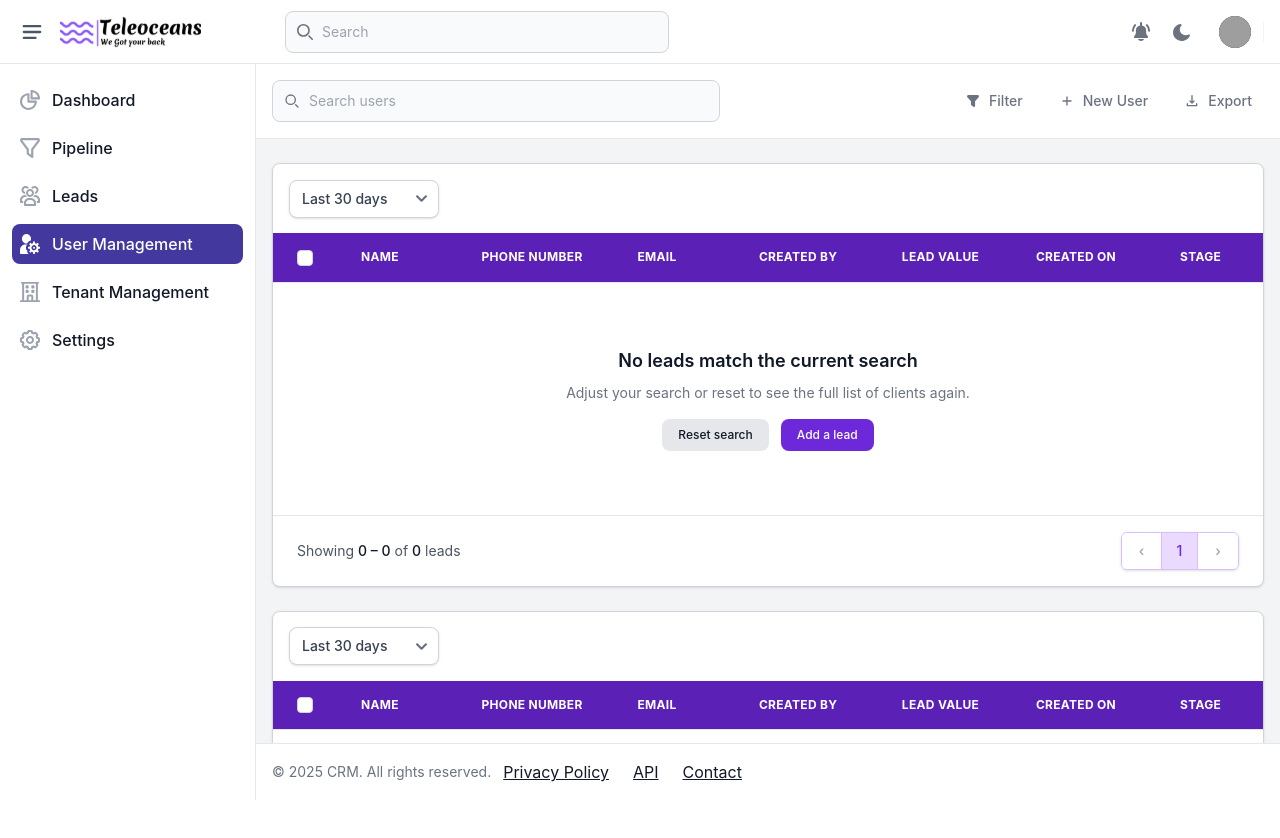
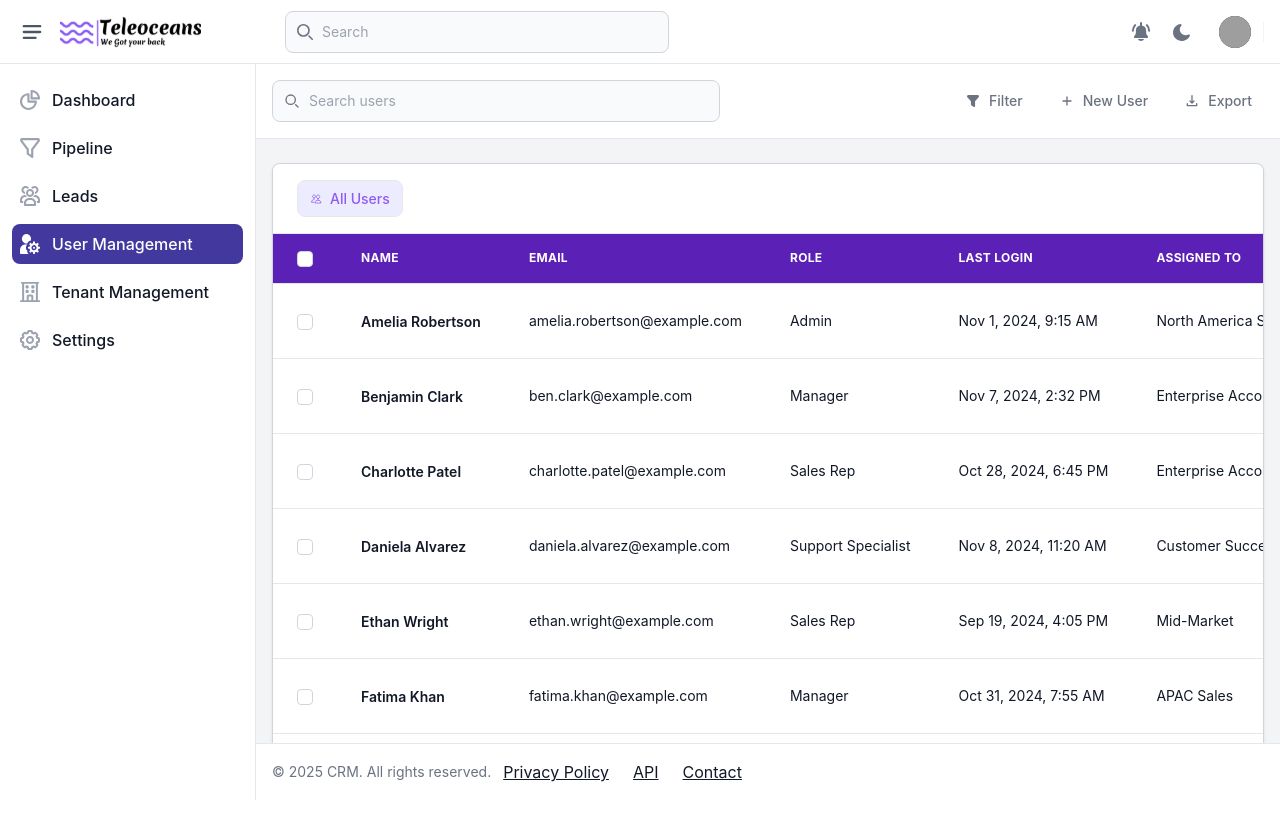
Before and after one commit to teleoceans/TM-custom-crm-FE, a Vue app: page /user-management in a window 1280 px wide. Shown: the top 838 px of the page. Before the commit the page ends 800 px from the top, so only its background shows below. Built offline with nearby package versions, Linux system fonts and the light colour scheme.

Commit message:
feat: enhance LeadsTableCard component with improved slot support, dynamic filtering, and customizable columns

```diff
--- a/src/components/leads/LeadsTableCard.vue
+++ b/src/components/leads/LeadsTableCard.vue
@@ -4,17 +4,20 @@
     :border="false"
     padding="none"
   >
-    <div class="leads-table-controls">
-      <label for="leads-date-filter" class="sr-only"
-        >Filter by date range</label
-      >
+    <template v-if="$slots.header" #header>
+      <slot name="header" />
+    </template>
+    <div v-if="enableDateFilter" class="table-card-controls">
+      <label :for="`${idPrefix}-date-filter`" class="sr-only">
+        Filter by date range
+      </label>
       <select
-        id="leads-date-filter"
+        :id="`${idPrefix}-date-filter`"
         v-model="dateFilter"
         class="w-full rounded-lg border border-gray-300 bg-white px-3 py-2 text-sm font-medium text-gray-700 shadow-sm transition focus:border-primary-500 focus:outline-none focus:ring-2 focus:ring-primary-100 dark:border-gray-600 dark:bg-gray-800 dark:text-gray-200 dark:focus:border-primary-400 dark:focus:ring-primary-900"
       >
         <option
-          v-for="option in dateFilterOptions"
+          v-for="option in availableDateFilterOptions"
           :key="option.value"
           :value="option.value"
         >
@@ -28,7 +31,7 @@
           <tr
             class="bg-primary-800 text-left text-xs font-semibold uppercase tracking-wide text-white"
           >
-            <th class="w-14 px-6 py-4 whitespace-nowrap">
+            <th v-if="selectable" class="w-14 px-6 py-4 whitespace-nowrap">
               <input
                 ref="selectAllCheckbox"
                 type="checkbox"
@@ -36,101 +39,87 @@
                 class="h-4 w-4 rounded border-gray-300 text-primary-600 focus:ring-primary-500"
                 @change="toggleSelectAll($event.target.checked)"
               />
-              <span class="sr-only">Select all leads</span>
+              <span class="sr-only">Select all {{ resourceNamePlural }}</span>
             </th>
-            <th class="w-56 px-6 py-4 whitespace-nowrap">Name</th>
-            <th class="w-44 px-6 py-4 whitespace-nowrap">Phone Number</th>
-            <th class="w-56 px-6 py-4 whitespace-nowrap">Email</th>
-            <th class="w-48 px-6 py-4 whitespace-nowrap">Created By</th>
-            <th class="w-40 px-6 py-4 whitespace-nowrap">Lead Value</th>
-            <th class="w-48 px-6 py-4 whitespace-nowrap">Created On</th>
-            <th class="w-40 px-6 py-4 whitespace-nowrap">Stage</th>
+            <th
+              v-for="column in resolvedColumns"
+              :key="column.key"
+              :class="['px-6 py-4 whitespace-nowrap', column.headerClass]"
+            >
+              <slot :name="`header-${column.key}`" :column="column">
+                {{ column.label }}
+              </slot>
+            </th>
           </tr>
         </thead>
         <tbody
           class="divide-y divide-gray-200 bg-white dark:divide-white dark:bg-gray-800"
         >
           <tr
-            v-for="lead in paginatedLeads"
-            :key="lead.id"
+            v-for="item in paginatedItems"
+            :key="item[rowIdKey]"
             class="cursor-pointer transition hover:bg-gray-50 dark:hover:bg-gray-800"
-            @click="handleViewLead(lead.id)"
+            :class="{ 'cursor-default': !rowClickable }"
+            @click="handleViewItem(item[rowIdKey])"
           >
-            <td class="px-6 py-4 whitespace-nowrap">
+            <td v-if="selectable" class="px-6 py-4 whitespace-nowrap">
               <input
-                :id="`select-lead-${lead.id}`"
-                v-model="selectedLeadIds"
+                :id="`${idPrefix}-select-${item[rowIdKey]}`"
+                v-model="selectedRowIds"
                 type="checkbox"
-                :value="lead.id"
+                :value="item[rowIdKey]"
                 class="h-4 w-4 rounded border-gray-300 text-primary-600 focus:ring-primary-500"
                 @click.stop
               />
-              <span class="sr-only">Select {{ lead.name }}</span>
-            </td>
-            <td class="px-6 py-4 whitespace-nowrap">
-              <span
-                class="font-semibold text-gray-900 text-sm dark:text-gray-100"
-                >{{ lead.name }}</span
-              >
+              <span class="sr-only">Select {{ itemLabel(item) }}</span>
             </td>
             <td
-              class="px-6 py-4 whitespace-nowrap text-sm text-gray-900 dark:text-gray-100"
+              v-for="column in resolvedColumns"
+              :key="column.key"
+              :class="['px-6 py-4 whitespace-nowrap', column.cellClass]"
             >
-              {{ lead.phone }}
-            </td>
-            <td
-              class="px-6 py-4 whitespace-nowrap text-sm text-gray-900 dark:text-gray-100"
-            >
-              {{ lead.email }}
-            </td>
-            <td class="px-6 py-4 whitespace-nowrap">
-              <span
-                class="font-medium text-gray-900 text-sm dark:text-gray-100"
-                >{{ lead.createdBy }}</span
+              <slot
+                :name="`cell-${column.key}`"
+                :item="item"
+                :value="resolveCellValue(column, item)"
               >
-            </td>
-            <td
-              class="px-6 py-4 whitespace-nowrap text-sm font-medium text-gray-900 dark:text-gray-100"
-            >
-              {{ formatCurrency(lead.leadValue) }}
-            </td>
-            <td
-              class="px-6 py-4 whitespace-nowrap text-sm text-gray-900 dark:text-gray-100"
-            >
-              {{ formatDate(lead.createdOn) }}
-            </td>
-            <td class="px-6 py-4 whitespace-nowrap">
-              <span
-                class="inline-flex items-center rounded-full px-3 py-1 text-xs font-semibold"
-                :class="stageClass(lead.stage)"
-              >
-                {{ lead.stage }}
-              </span>
+                <CardChip
+                  v-if="column.badge"
+                  :custom-class="resolveBadgeClass(column, item)"
+                >
+                  {{ resolveCellValue(column, item) }}
+                </CardChip>
+                <span v-else-if="column.textClass" :class="column.textClass">
+                  {{ resolveCellValue(column, item) }}
+                </span>
+                <span v-else :class="column.valueClass">
+                  {{ resolveCellValue(column, item) }}
+                </span>
+              </slot>
             </td>
           </tr>
-          <tr v-if="paginatedLeads.length === 0">
+          <tr v-if="paginatedItems.length === 0">
             <td
-              colspan="8"
+              :colspan="resolvedColumns.length + (selectable ? 1 : 0)"
               class="px-6 py-16 text-center text-sm text-gray-500 dark:text-gray-400"
             >
               <div class="mx-auto max-w-md space-y-2">
                 <p
                   class="text-lg font-semibold text-gray-900 dark:text-gray-100"
                 >
-                  No leads match the current search
+                  {{ emptyState.title }}
                 </p>
-                <p>
-                  Adjust your search or reset to see the full list of clients
-                  again.
-                </p>
+                <p>{{ emptyState.description }}</p>
                 <div class="flex justify-center gap-3 pt-2">
                   <Button
                     variant="secondary"
                     size="sm"
                     @click="handleResetSearch"
-                    >Reset search</Button
+                    >{{ emptyState.resetLabel }}</Button
                   >
-                  <Button size="sm" @click="handleAddLead">Add a lead</Button>
+                  <Button size="sm" @click="handleAddItem">{{
+                    emptyState.primaryActionLabel
+                  }}</Button>
                 </div>
               </div>
             </td>
@@ -151,7 +140,7 @@
         <span class="font-medium text-gray-900 dark:text-gray-100">{{
           totalRecords
         }}</span>
-        leads
+        {{ resourceNamePlural }}
       </p>
       <nav
         class="flex items-center divide-x divide-primary-200 overflow-hidden rounded-md border border-primary-200 text-sm font-medium shadow-sm dark:divide-primary-800 dark:border-primary-800"
@@ -198,6 +187,9 @@
         </button>
       </nav>
     </div>
+    <template v-if="$slots.footer" #footer>
+      <slot name="footer" />
+    </template>
   </Card>
 </template>
 
@@ -205,30 +197,172 @@
 import { computed, ref, watch } from "vue";
 import Button from "../common/Button.vue";
 import Card from "../common/Card.vue";
+import CardChip from "../common/CardChip.vue";
 
 const stageStyles = {
-  "New lead": "bg-blue-100 text-blue-700",
-  "Contacted lead": "bg-yellow-100 text-yellow-700",
-  "Lost lead": "bg-red-100 text-red-700",
-  "Won lead": "bg-green-100 text-green-700",
-  Completed: "bg-green-200 text-green-800",
+  "New lead": "card-chip--primary",
+  "Contacted lead": "card-chip--warning",
+  "Lost lead": "card-chip--danger",
+  "Won lead": "card-chip--success",
+  Completed: "card-chip--success",
 };
+
+function defaultStageClass(stage) {
+  return stageStyles[stage] ?? "card-chip--neutral";
+}
+
+function formatDate(value) {
+  if (!value) return "";
+
+  return new Intl.DateTimeFormat("en-US", {
+    month: "short",
+    day: "numeric",
+    year: "numeric",
+  }).format(new Date(value));
+}
+
+function formatCurrency(value) {
+  if (value == null) return "";
+
+  return new Intl.NumberFormat("en-US", {
+    style: "currency",
+    currency: "USD",
+    maximumFractionDigits: 0,
+  }).format(value);
+}
+
+const defaultColumns = [
+  {
+    key: "name",
+    label: "Name",
+    headerClass: "w-56",
+    cellClass: "",
+    textClass: "font-semibold text-gray-900 text-sm dark:text-gray-100",
+  },
+  {
+    key: "phone",
+    label: "Phone Number",
+    headerClass: "w-44",
+    cellClass: "text-sm text-gray-900 dark:text-gray-100",
+  },
+  {
+    key: "email",
+    label: "Email",
+    headerClass: "w-56",
+    cellClass: "text-sm text-gray-900 dark:text-gray-100",
+  },
+  {
+    key: "createdBy",
+    label: "Created By",
+    headerClass: "w-48",
+    cellClass: "",
+    textClass: "font-medium text-gray-900 text-sm dark:text-gray-100",
+  },
+  {
+    key: "leadValue",
+    label: "Lead Value",
+    headerClass: "w-40",
+    cellClass: "text-sm font-medium text-gray-900 dark:text-gray-100",
+    formatter: (value) => formatCurrency(value),
+  },
+  {
+    key: "createdOn",
+    label: "Created On",
+    headerClass: "w-48",
+    cellClass: "text-sm text-gray-900 dark:text-gray-100",
+    formatter: (value) => formatDate(value),
+  },
+  {
+    key: "stage",
+    label: "Stage",
+    headerClass: "w-40",
+    cellClass: "",
+    badge: true,
+    badgeClass: (item) => defaultStageClass(item.stage),
+  },
+];
 
 const props = defineProps({
   leads: {
     type: Array,
     default: () => [],
   },
+  items: {
+    type: Array,
+    default: null,
+  },
   searchTerm: {
     type: String,
     default: "",
   },
+  columns: {
+    type: Array,
+    default: () => [],
+  },
+  searchFields: {
+    type: Array,
+    default: () => ["name", "phone", "email", "createdBy"],
+  },
+  resourceName: {
+    type: String,
+    default: "lead",
+  },
+  resourceNamePlural: {
+    type: String,
+    default: "leads",
+  },
+  selectable: {
+    type: Boolean,
+    default: true,
+  },
+  rowClickable: {
+    type: Boolean,
+    default: true,
+  },
+  rowIdKey: {
+    type: String,
+    default: "id",
+  },
+  enableDateFilter: {
+    type: Boolean,
+    default: true,
+  },
+  dateField: {
+    type: String,
+    default: "createdOn",
+  },
+  customDateFilterOptions: {
+    type: Array,
+    default: () => null,
+  },
+  emptyState: {
+    type: Object,
+    default: () => ({
+      title: "No results match the current search",
+      description: "Adjust your search or reset to see the full list again.",
+      resetLabel: "Reset search",
+      primaryActionLabel: "Add a new record",
+    }),
+  },
+  pageSize: {
+    type: Number,
+    default: 10,
+  },
 });
 
-const emit = defineEmits(["reset-search", "add-lead", "view-lead"]);
+const emit = defineEmits([
+  "reset-search",
+  "add-lead",
+  "view-lead",
+  "reset",
+  "add-item",
+  "view-item",
+]);
+
+const idPrefix = `table-card-${Math.random().toString(36).slice(2, 9)}`;
 
 const dateFilter = ref("last-30-days");
-const dateFilterOptions = [
+const defaultDateFilterOptions = [
   { value: "last-7-days", label: "Last 7 days" },
   { value: "last-30-days", label: "Last 30 days" },
   { value: "last-90-days", label: "Last 90 days" },
@@ -236,15 +370,34 @@ const dateFilterOptions = [
   { value: "all", label: "All time" },
 ];
 
-const selectedLeadIds = ref([]);
-const pageSize = 10;
+const availableDateFilterOptions = computed(
+  () => props.customDateFilterOptions ?? defaultDateFilterOptions
+);
+
+const selectedRowIds = ref([]);
 const currentPage = ref(1);
 const selectAllCheckbox = ref(null);
 
-const stageClass = (stage) => stageStyles[stage] ?? "bg-gray-100 text-gray-600";
+const resolvedColumns = computed(() => {
+  const sourceColumns =
+    props.columns.length > 0 ? props.columns : defaultColumns;
+
+  return sourceColumns.map((column) => ({
+    headerClass: "",
+    cellClass: "",
+    textClass: "",
+    valueClass: "",
+    formatter: undefined,
+    badge: false,
+    badgeClass: () => "",
+    ...column,
+  }));
+});
+
+const rows = computed(() => props.items ?? props.leads);
 
 const isWithinRange = (dateString, filter) => {
-  if (filter === "all") return true;
+  if (filter === "all" || !dateString) return true;
 
   const targetDate = new Date(dateString);
   const today = new Date();
@@ -268,41 +421,45 @@ const isWithinRange = (dateString, filter) => {
   }
 };
 
-const filteredLeads = computed(() => {
+const filteredItems = computed(() => {
   const term = props.searchTerm.trim().toLowerCase();
   const range = dateFilter.value;
+  const shouldFilterByDate = props.enableDateFilter && Boolean(props.dateField);
 
-  return props.leads.filter((lead) => {
+  return rows.value.filter((item) => {
     const matchesTerm =
       !term ||
-      [lead.name, lead.phone, lead.email, lead.createdBy]
+      props.searchFields
+        .map((field) => item[field])
         .filter(Boolean)
-        .some((field) => field.toLowerCase().includes(term));
+        .some((field) => String(field).toLowerCase().includes(term));
 
-    const matchesDate = isWithinRange(lead.createdOn, range);
+    const matchesDate = shouldFilterByDate
+      ? isWithinRange(item[props.dateField], range)
+      : true;
 
     return matchesTerm && matchesDate;
   });
 });
 
-const totalRecords = computed(() => filteredLeads.value.length);
+const totalRecords = computed(() => filteredItems.value.length);
 
 const totalPages = computed(() =>
-  Math.max(1, Math.ceil(totalRecords.value / pageSize))
+  Math.max(1, Math.ceil(totalRecords.value / props.pageSize))
 );
 
-const paginatedLeads = computed(() => {
-  const start = (currentPage.value - 1) * pageSize;
-  return filteredLeads.value.slice(start, start + pageSize);
+const paginatedItems = computed(() => {
+  const start = (currentPage.value - 1) * props.pageSize;
+  return filteredItems.value.slice(start, start + props.pageSize);
 });
 
 const showingRange = computed(() => {
-  if (filteredLeads.value.length === 0) {
+  if (filteredItems.value.length === 0) {
     return "0 – 0";
   }
 
-  const start = (currentPage.value - 1) * pageSize + 1;
-  const end = Math.min(start + pageSize - 1, filteredLeads.value.length);
+  const start = (currentPage.value - 1) * props.pageSize + 1;
+  const end = Math.min(start + props.pageSize - 1, filteredItems.value.length);
   return `${start} – ${end}`;
 });
 
@@ -349,18 +506,21 @@ const paginationItems = computed(() => {
 
 const allSelectedOnPage = computed(
   () =>
-    paginatedLeads.value.length > 0 &&
-    paginatedLeads.value.every((lead) =>
-      selectedLeadIds.value.includes(lead.id)
+    props.selectable &&
+    paginatedItems.value.length > 0 &&
+    paginatedItems.value.every((item) =>
+      selectedRowIds.value.includes(item[props.rowIdKey])
     )
 );
 
 const isIndeterminate = computed(() => {
-  const pageLeadIds = paginatedLeads.value.map((lead) => lead.id);
-  const selectedCount = pageLeadIds.filter((id) =>
-    selectedLeadIds.value.includes(id)
+  if (!props.selectable) return false;
+
+  const pageRowIds = paginatedItems.value.map((item) => item[props.rowIdKey]);
+  const selectedCount = pageRowIds.filter((id) =>
+    selectedRowIds.value.includes(id)
   ).length;
-  return selectedCount > 0 && selectedCount < paginatedLeads.value.length;
+  return selectedCount > 0 && selectedCount < paginatedItems.value.length;
 });
 
 const goToPage = (page) => {
@@ -370,51 +530,57 @@ const goToPage = (page) => {
 };
 
 const toggleSelectAll = (checked) => {
-  const pageLeadIds = paginatedLeads.value.map((lead) => lead.id);
+  const pageRowIds = paginatedItems.value.map((item) => item[props.rowIdKey]);
 
   if (checked) {
-    selectedLeadIds.value = Array.from(
-      new Set([...selectedLeadIds.value, ...pageLeadIds])
+    selectedRowIds.value = Array.from(
+      new Set([...selectedRowIds.value, ...pageRowIds])
     );
   } else {
-    selectedLeadIds.value = selectedLeadIds.value.filter(
-      (id) => !pageLeadIds.includes(id)
+    selectedRowIds.value = selectedRowIds.value.filter(
+      (id) => !pageRowIds.includes(id)
     );
   }
 };
 
 const handleResetSearch = () => {
   emit("reset-search");
+  emit("reset");
 };
 
-const handleAddLead = () => {
+const handleAddItem = () => {
   emit("add-lead");
+  emit("add-item");
 };
 
-const handleViewLead = (leadId) => {
-  if (!leadId) return;
-  emit("view-lead", leadId);
+const handleViewItem = (itemId) => {
+  if (!props.rowClickable) return;
+  if (!itemId) return;
+  emit("view-lead", itemId);
+  emit("view-item", itemId);
 };
 
-const formatDate = (date) =>
-  new Intl.DateTimeFormat("en-US", {
-    month: "short",
-    day: "numeric",
-    year: "numeric",
-  }).format(new Date(date));
+const resolveCellValue = (column, item) => {
+  const value = item[column.key];
+  if (column.formatter) {
+    return column.formatter(value, item);
+  }
+  return value ?? "";
+};
 
-const formatCurrency = (value) =>
-  new Intl.NumberFormat("en-US", {
-    style: "currency",
-    currency: "USD",
-    maximumFractionDigits: 0,
-  }).format(value);
+const resolveBadgeClass = (column, item) => {
+  if (typeof column.badgeClass === "function") {
+    return column.badgeClass(item);
+  }
+  return column.badgeClass || "card-chip--neutral";
+};
 
-watch(filteredLeads, (newLeads) => {
-  const validIds = new Set(newLeads.map((lead) => lead.id));
-  selectedLeadIds.value = selectedLeadIds.value.filter((id) =>
-    validIds.has(id)
-  );
+const itemLabel = (item) =>
+  item.name ?? item.title ?? `${props.resourceName} ${item[props.rowIdKey]}`;
+
+watch(filteredItems, (newItems) => {
+  const validIds = new Set(newItems.map((item) => item[props.rowIdKey]));
+  selectedRowIds.value = selectedRowIds.value.filter((id) => validIds.has(id));
 
   if (currentPage.value > totalPages.value) {
     currentPage.value = totalPages.value;
@@ -433,14 +599,14 @@ watch(dateFilter, () => {
 });
 
 watch([isIndeterminate, allSelectedOnPage], () => {
-  if (selectAllCheckbox.value) {
+  if (selectAllCheckbox.value && props.selectable) {
     selectAllCheckbox.value.indeterminate = isIndeterminate.value;
   }
 });
 </script>
 
 <style scoped>
-.leads-table-controls {
+.table-card-controls {
   display: flex;
   flex-direction: row;
   align-items: center;
```
